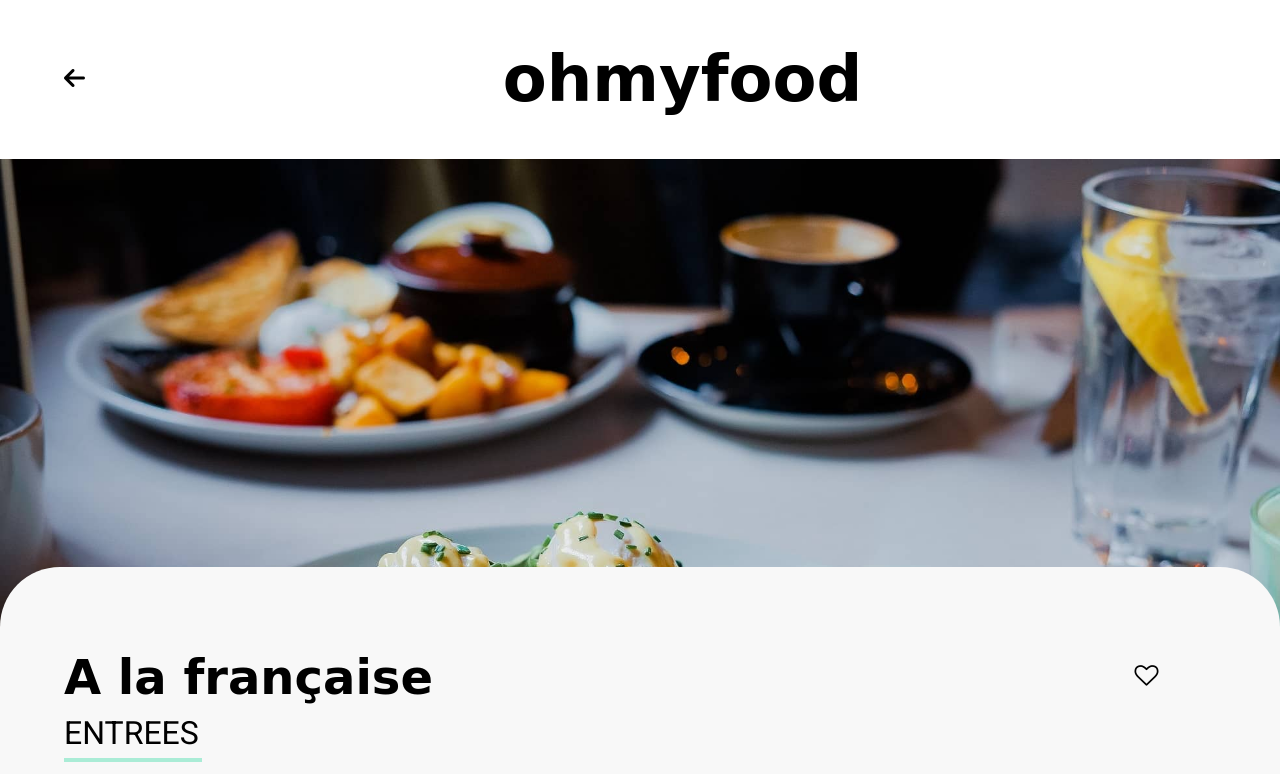
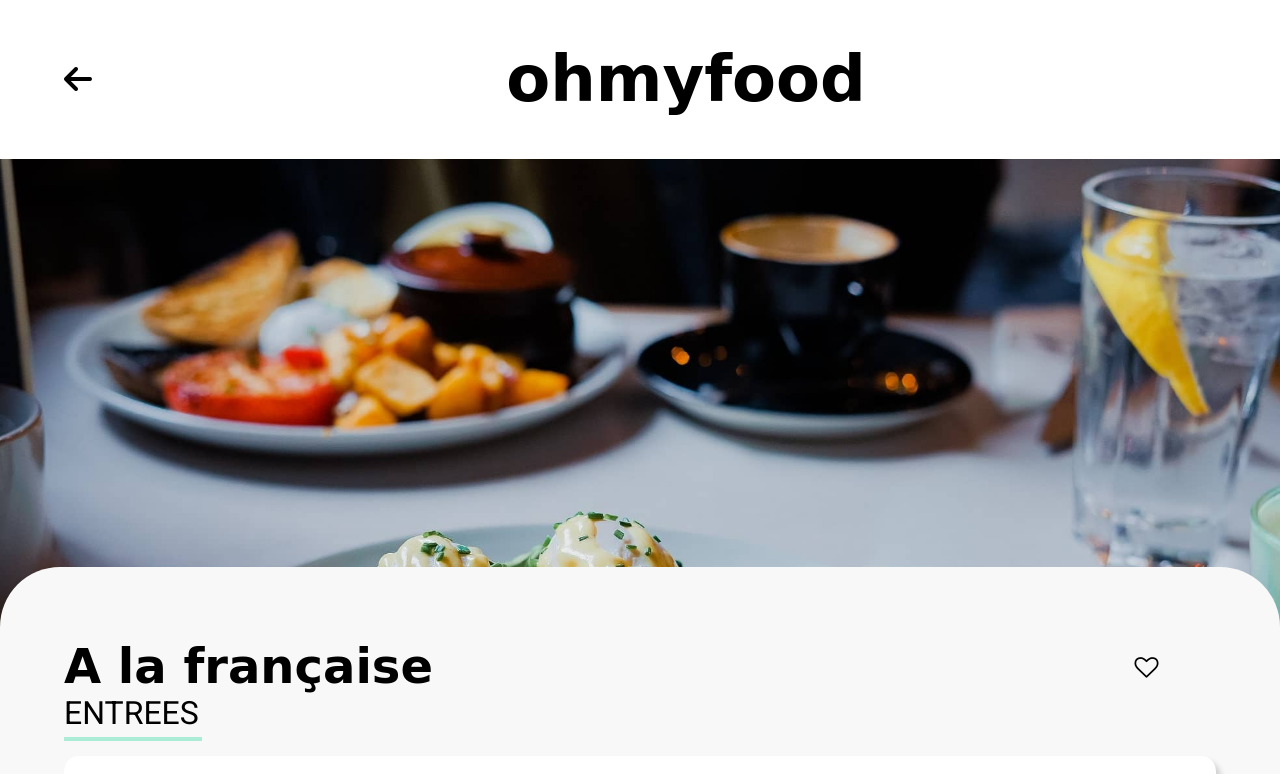
Before and after one commit to KarimB1980/ohmyfood, a website: page templates/a_la_francaise.html in a window 1280 px wide. Shown: the top 774 px of the page. Drawn offline with Linux system fonts and the light colour scheme; a web font is replaced by a local one.

Commit message:
Mise à jour flèche retour + divers

```diff
--- a/sass/base/_typography.scss
+++ b/sass/base/_typography.scss
@@ -24,8 +24,9 @@ p {
     text-decoration: none;
 }
 
-#flecheentete p {
+.flecheentete i {
     color: black;
+    font-size: 200%;
 }
 
 .quartierresto p {
@@ -92,11 +93,6 @@ a {
     margin-bottom: 0%;
 }
 
-.flecheentete p {
-    color: black;
-    font-size: x-large;
-}
-
 .natureplat p {
     margin: 0%;
     margin-bottom: 6px;
--- a/templates/a_la_francaise.html
+++ b/templates/a_la_francaise.html
@@ -12,7 +12,6 @@
     <link rel="stylesheet" href="https://cdnjs.cloudflare.com/ajax/libs/font-awesome/6.0.0-beta3/css/all.min.css" integrity="sha512-Fo3rlrZj/k7ujTnHg4CGR2D7kSs0v4LLanw2qksYuRlEzO+tcaEPQogQ0KaoGN26/zrn20ImR1DfuLWnOo7aBA==" crossorigin="anonymous" referrerpolicy="no-referrer" />
     <link rel="stylesheet" href="https://cdnjs.cloudflare.com/ajax/libs/font-awesome/4.7.0/css/font-awesome.min.css">
     <link rel="icon" type="image/x-icon" href="../favicon.ico">
-
 
     <!-- Global site tag (gtag.js) - Google Analytics -->
     <script async src="https://www.googletagmanager.com/gtag/js?id=G-RV07N8F5LG"></script>
@@ -29,8 +28,8 @@
 <body>
     <header class="enteterestos">
         <nav class="flecheentete">
-            <a href="../index.html">
-                <p><i class="fa-solid fa-arrow-left"></i></p>
+            <a href="../index.html" aria-label="retour">
+                <i class="fa-solid fa-arrow-left"></i>
             </a>
         </nav>
         <div class="texteentete">
@@ -51,7 +50,7 @@
                         <h2>A la française</h2>
                     </div>
                     <div class="coeur">
-                        <p><i class="fa fa-heart-o" aria-hidden="true"></i></p>
+                        <i class="fa fa-heart-o" aria-hidden="true"></i>
                     </div>
                 </div>
 
```
Also changed, not shown: templates/la_note_enchantee.html (+3 -3 lines), templates/la_palette_du_gout.html (+3 -3 lines), templates/le_delice_des_sens.html (+3 -3 lines), public/css/style.css, 1 other file.
